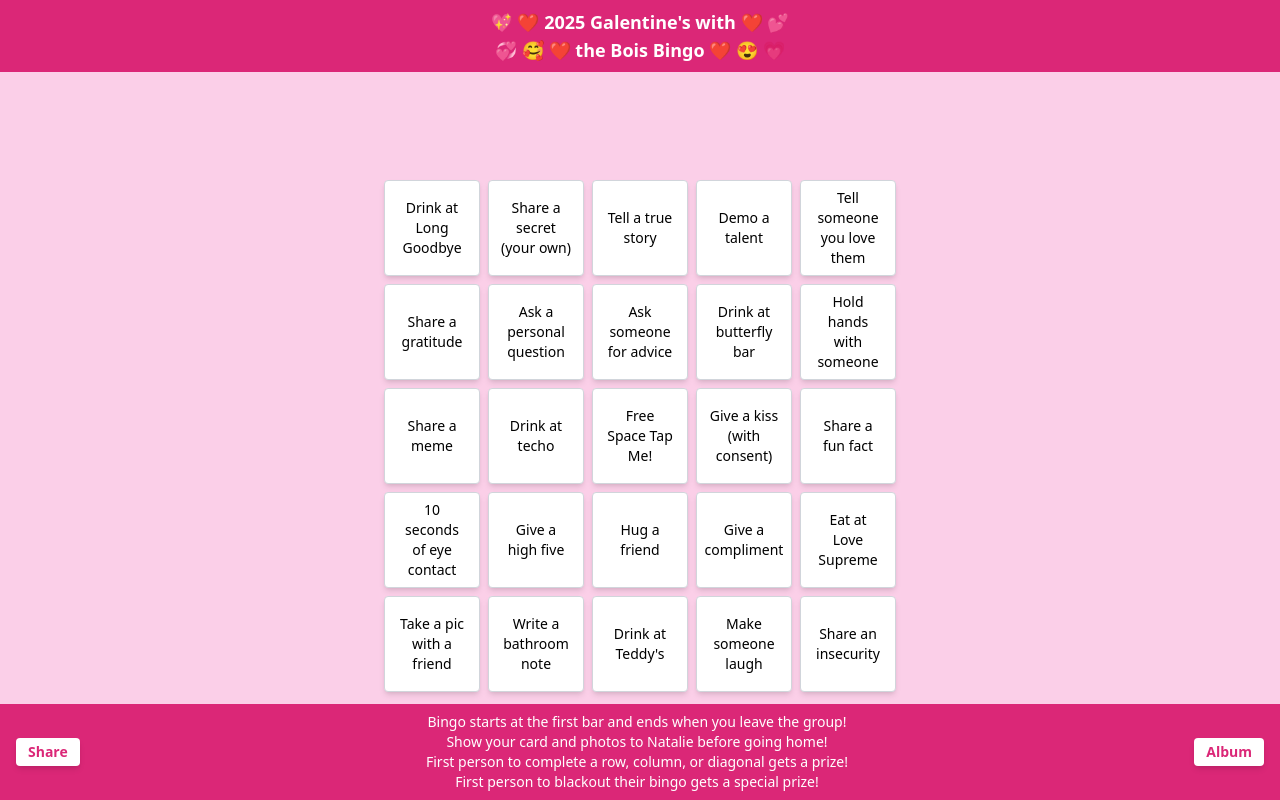
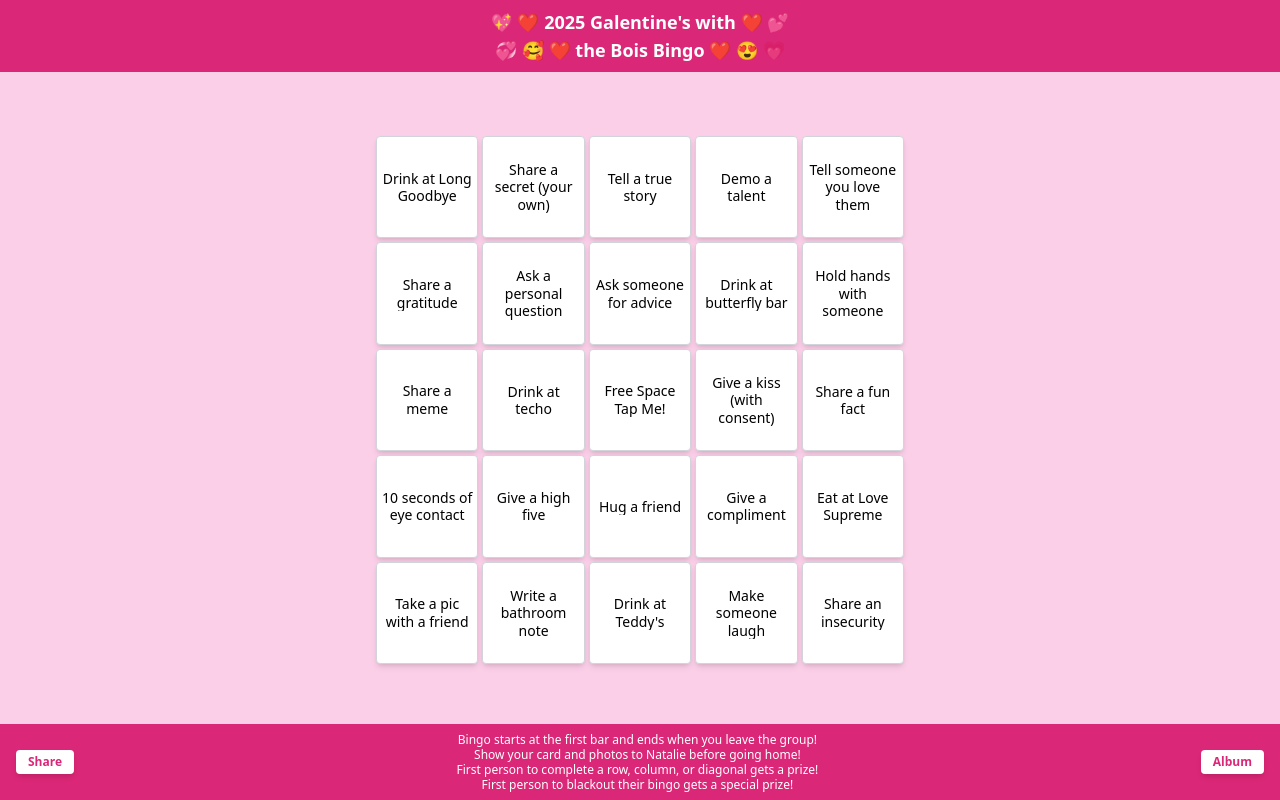
Before and after one commit to JesseDenier/Portfolio2025, a React (Vite) app in the folder client/: page /bingo2025 in a window 1280 px wide. Built offline with nearby package versions, Linux system fonts and the light colour scheme.

Commit message:
Improved tailwind classes to make center grid fit better on all devices.

```diff
--- a/client/src/pages/Bingo2025Page.jsx
+++ b/client/src/pages/Bingo2025Page.jsx
@@ -46,26 +46,32 @@ const Bingo2025Page = () => {
   };
 
   return (
-    <main className="bg-pink-200 min-h-screen flex flex-col items-center text-center relative">
+    <main className="fixed inset-0 bg-pink-200 flex justify-center items-center">
       {/* Header */}
-      <header className="w-full py-2 bg-pink-600 text-white text-lg font-bold">
+      <header className="absolute top-0 w-full py-2 bg-pink-600 text-white text-lg font-bold items-center text-center">
         💖 ❤️ 2025 Galentine's with ❤️ 💕
         <br />
         💞 🥰 ❤️ the Bois Bingo ❤️ 😍 💗
       </header>
-      {/* Center */}
-      <div className="flex flex-col items-center justify-center flex-grow">
-        <div className="grid grid-cols-5 gap-2 p-4">
-          {bingoTasks.map((row, rowIndex) =>
-            row.map((task, colIndex) => {
-              const index = `${rowIndex}-${colIndex}`;
-              return (
+      {/* Center Grid */}
+      <div
+        className="flex justify-center items-center"
+        style={{ width: "min(95vw, 66vh)", height: "min(95vw, 66vh)" }}
+      >
+        <div className="grid grid-cols-5 grid-rows-5 gap-1 w-full h-full">
+          {bingoTasks.flat().map((task, index) => (
             <div
               key={index}
-                  className="bg-white p-3 rounded shadow-md border border-gray-300 w-24 h-24 flex items-center justify-center text-sm relative cursor-pointer"
+              className="bg-white rounded shadow-md border border-gray-300 flex items-center justify-center relative cursor-pointer aspect-square p-1"
               onClick={() => toggleCard(index)}
+              style={{
+                fontSize: "clamp(8px, 1.6vw, 14px)",
+                textAlign: "center",
+              }}
             >
+              <span className="max-w-full max-h-full overflow-hidden break-words text-center leading-tight">
                 {task}
+              </span>
               {selectedCards[index] && (
                 <img
                   src="/bingo/Heart.png"
@@ -74,20 +80,18 @@ const Bingo2025Page = () => {
                 />
               )}
             </div>
-              );
-            })
-          )}
+          ))}
         </div>
       </div>
       {/* Footer */}
-      <footer className="w-full py-2 bg-pink-600 text-white text-sm absolute bottom-0 flex justify-between items-center px-4">
+      <footer className="w-full py-2 bg-pink-600 text-white text-[10px] sm:text-xs leading-tight absolute bottom-0 flex justify-between items-center px-2 sm:px-4">
         <button
-          className="bg-white text-pink-600 font-bold py-1 px-3 rounded shadow-md"
+          className="bg-white text-pink-600 font-bold py-1 px-3 rounded shadow-md flex-shrink-0"
           onClick={() => setIsModalOpen(true)}
         >
           Share
         </button>
-        <p className="text-center flex-grow">
+        <p className="text-center flex-grow min-w-0 text-[clamp(8px, 2vw, 10px)] leading-tight whitespace-nowrap overflow-hidden text-ellipsis">
           Bingo starts at the first bar and ends when you leave the group!
           <br />
           Show your card and photos to Natalie before going home!
@@ -99,11 +103,13 @@ const Bingo2025Page = () => {
         <a
           href="https://photos.app.goo.gl/xkhbdcL5ypAr2ieJ8"
           target="_blank"
-          className="bg-white text-pink-600 font-bold py-1 px-3 rounded shadow-md"
+          className="bg-white text-pink-600 font-bold py-1 px-3 rounded shadow-md flex-shrink-0"
         >
           Album
         </a>
       </footer>
+
+      {/* Share Modal */}
       {isModalOpen && (
         <div
           className="fixed inset-0 bg-white bg-opacity-75 flex justify-center items-center"
```
Lines whose indentation alone changed are shown as unchanged.
